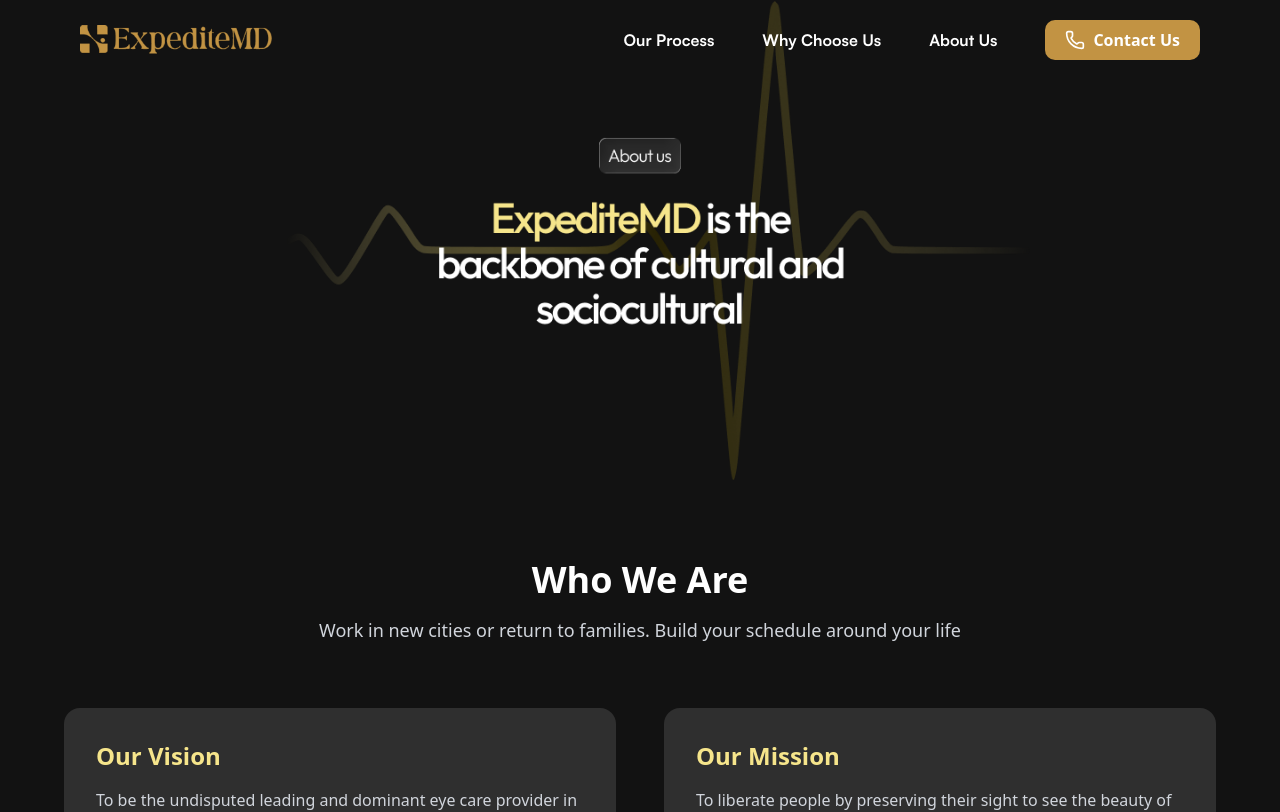
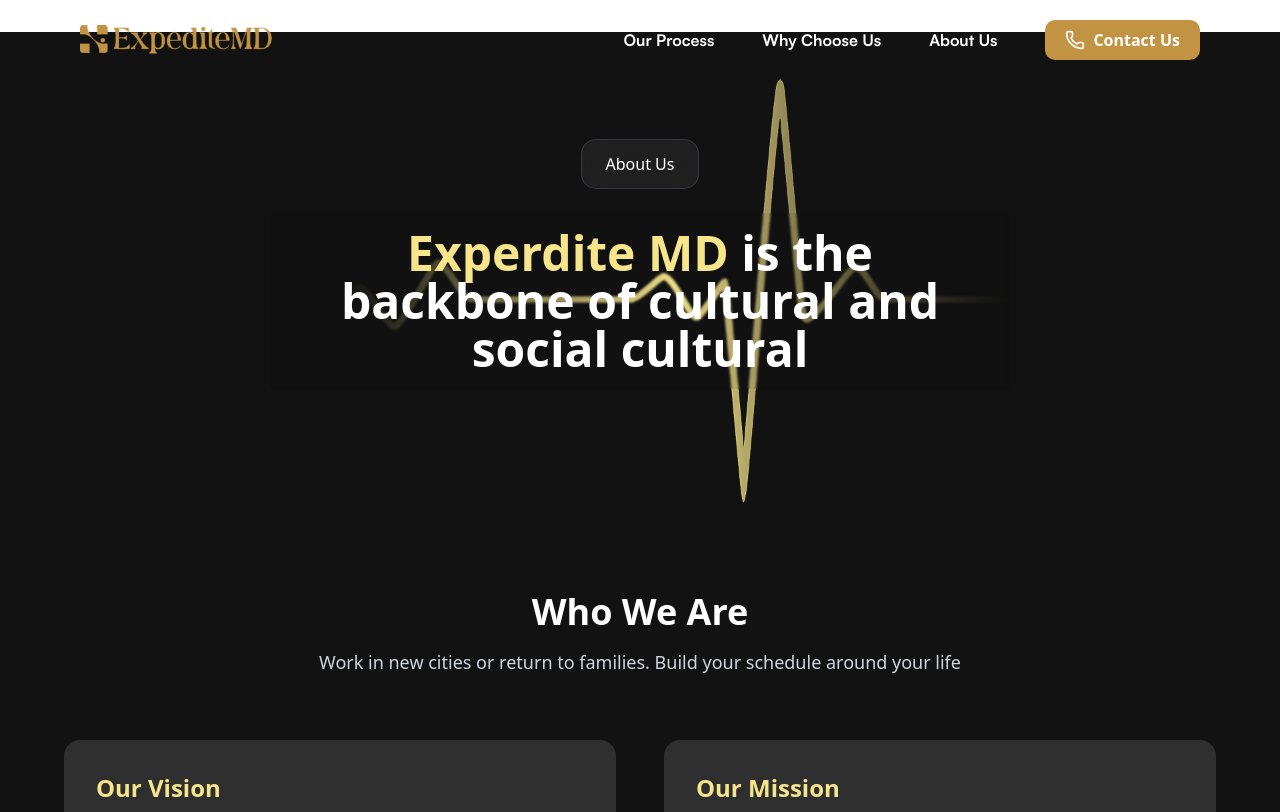
Before and after one commit to codeSage-X/experdite, a Next.js app: page /about in a window 1280 px wide. Shown: the top 812 px of the page. Built offline with nearby package versions, Linux system fonts and the light colour scheme.

Commit message:
awaiting final clean up

```diff
--- a/app/about/page.tsx
+++ b/app/about/page.tsx
@@ -9,25 +9,35 @@ export default function About() {
       <Navbar />
 
       {/* Hero Section */}
-      <section
-      className="  relative h-[25vh] md:h-[40vh] lg:h-[40vh] xl:h-[60vh] bg-[#121212]  bg-contain  bg-center bg-no-repeat flex items-center"
+   <section
+  className="relative py-12 md:py-16 lg:py-20 px-4 md:px-6 bg-[#121212] mt-8 h-[30vh] sm:h-[35vh] md:h-[40vh] lg:h-[50vh] xl:h-[60vh] bg-contain bg-center bg-no-repeat"
+  style={{
+    backgroundImage: 'url("/abt.png")',
+  }}
+>
+  <div className="relative max-w-7xl mx-auto z-10 h-full flex flex-col justify-center items-center">
+    <div
+      className="inline-block w-auto px-4 sm:px-6 py-2 sm:py-3 rounded-[15px] text-sm sm:text-base font-medium mb-4 md:mb-6 border border-gray-600/50"
       style={{
-        backgroundImage: 'url("/about.png")',
+        backgroundColor: "rgba(47, 47, 47, 0.5)",
+        color: "#FFFFFF",
+        backdropFilter: "blur(10px)"
       }}
     >
-        {/* <div className="max-w-4xl mx-auto text-center">
-          <span
-            className="inline-block px-4 py-2 rounded-full text-sm font-semibold mb-6"
-            style={{ backgroundColor: "#2F2F2F", color: "#F6E58B" }}
-          >
-            About us
-          </span>
-          <h1 className="text-5xl font-bold text-white mb-6 leading-tight">
-            ExpedMD is the backbone of cultural and sociocultural{" "}
-            <span style={{ color: "#F6E58B" }}>medical excellence</span>
-          </h1>
-        </div> */}
-      </section>
+      About Us
+    </div>
+
+    <h1
+      className="text-2xl sm:text-3xl md:text-4xl lg:text-5xl font-bold text-white mb-4 text-center px-4 sm:px-6 py-3 sm:py-4 rounded-lg w-full sm:w-[90%] md:w-[80%] lg:w-[60%] xl:w-[60%]"
+      style={{
+        backgroundColor: "rgba(0, 0, 0, 0.04)",
+        backdropFilter: "blur(1px)"
+      }}
+    >
+      <span className="text-[#F6E58B]">Experdite MD</span> is the backbone of cultural and social cultural
+    </h1>
+  </div>
+</section>
 
       {/* Who We Are Section */}
       <section className="py-20 px-6" style={{ backgroundColor: "#121212" }}>
--- a/components/navbar.tsx
+++ b/components/navbar.tsx
@@ -3,13 +3,51 @@
 import Link from "next/link"
 import Image from "next/image"
 import { Phone, Menu, X } from "lucide-react"
-import { useState } from "react"
+import { useState, useEffect, useRef } from "react"
+import { gsap } from "gsap"
 
 export function Navbar() {
   const [isOpen, setIsOpen] = useState(false)
+  const mobileMenuRef = useRef<HTMLDivElement>(null)
+
+  useEffect(() => {
+    if (mobileMenuRef.current) {
+      if (isOpen) {
+        // Slide in from top
+        gsap.fromTo(
+          mobileMenuRef.current,
+          {
+            y: -100,
+            opacity: 0,
+          },
+          {
+            y: 0,
+            opacity: 1,
+            duration: 0.4,
+            ease: "power2.out",
+          }
+        )
+      }
+    }
+  }, [isOpen])
+
+  const handleClose = () => {
+    if (mobileMenuRef.current) {
+      // Slide up before closing
+      gsap.to(mobileMenuRef.current, {
+        y: -100,
+        opacity: 0,
+        duration: 0.3,
+        ease: "power2.in",
+        onComplete: () => {
+          setIsOpen(false)
+        }
+      })
+    }
+  }
 
   return (
-    <nav className="w-full  fixed top-0 left-0 right-0 z-50">
+    <nav className="w-full fixed top-0 left-0 right-0 z-50">
       <div className="max-w-screen-2xl mx-auto w-full px-4 sm:px-6 md:px-12 lg:px-16 xl:px-20 py-3 sm:py-4 md:py-5 flex items-center justify-between">
         <Link href="/" className="flex-shrink-0">
           <Image
@@ -22,7 +60,10 @@ export function Navbar() {
           />
         </Link>
 
-        <button onClick={() => setIsOpen(!isOpen)} className="md:hidden flex items-center justify-center w-10 h-10">
+        <button
+          onClick={() => isOpen ? handleClose() : setIsOpen(true)}
+          className="md:hidden flex items-center justify-center w-10 h-10"
+        >
           {isOpen ? <X className="w-6 h-6 text-white" /> : <Menu className="w-6 h-6 text-white" />}
         </button>
 
@@ -49,28 +90,46 @@ export function Navbar() {
 
           {/* Contact Button */}
           <Link href='contact' className="bg-[#C29343] hover:bg-yellow-700 text-white px-3 md:px-4 lg:px-5 py-2 rounded-[10px] font-semibold flex items-center gap-2 transition font-outfit text-xs md:text-sm lg:text-base whitespace-nowrap">
-
             <Phone className="w-3.5 md:w-4 lg:w-5 h-3.5 md:h-4 lg:h-5 flex-shrink-0" />
             Contact Us
-
           </Link>
         </div>
 
+        {/* Mobile Menu */}
         {isOpen && (
-          <div className="absolute top-full left-0 right-0 bg-blue-300 md:hidden flex flex-col gap-4 p-4">
-            <Link href="/#process" className="text-white satoshi hover:text-yellow-100 transition">
+          <div
+            ref={mobileMenuRef}
+            className="absolute top-full left-0 right-0 bg-[#1a1a1a] md:hidden flex flex-col gap-4 p-6 shadow-lg"
+          >
+            <Link
+              href="/#process"
+              className="text-white satoshi hover:text-yellow-100 transition"
+              onClick={handleClose}
+            >
               Our Process
             </Link>
-            <Link href="/#why-us" className="text-white satoshi hover:text-yellow-100 transition">
+            <Link
+              href="/#why-us"
+              className="text-white satoshi hover:text-yellow-100 transition"
+              onClick={handleClose}
+            >
               Why Choose Us
             </Link>
-            <Link href="about" className="text-white satoshi hover:text-yellow-100 transition">
+            <Link
+              href="about"
+              className="text-white satoshi hover:text-yellow-100 transition"
+              onClick={handleClose}
+            >
               About Us
             </Link>
-            <button className="bg-[#C29343] hover:bg-yellow-700 text-white px-4 py-2 rounded-[10px] font-semibold flex items-center gap-2 transition font-outfit w-full justify-center">
+            <Link
+              href="contact"
+              className="bg-[#C29343] hover:bg-yellow-700 text-white px-4 py-2 rounded-[10px] font-semibold flex items-center gap-2 transition font-outfit w-full justify-center"
+              onClick={handleClose}
+            >
               <Phone className="w-4 h-4" />
               Contact Us
-            </button>
+            </Link>
           </div>
         )}
       </div>
--- a/components/why-expeditie-md-section.tsx
+++ b/components/why-expeditie-md-section.tsx
@@ -58,8 +58,8 @@ export function WhyExpeditieMDSection() {
               <div className="absolute inset-0 bg-gradient-to-t from-black via-black/40 to-transparent"></div>
 
               <div className="absolute inset-0 flex flex-col justify-end p-6 sm:p-8">
-                <div className="text-4xl sm:text-6xl font-bold text-yellow-500 mb-2 font-outfit">{card.number}</div>
-                <h3 className="text-xl sm:text-2xl font-bold text-white mb-2 sm:mb-3 font-outfit">{card.title}</h3>
+                <div className="text-4xl sm:text-6xl font-bold text-[#F6E58B] mb-2 font-outfit">{card.number}</div>
+                <h3 className="text-xl sm:text-2xl font-bold text-[#F6E58B] mb-2 sm:mb-3 font-outfit">{card.title}</h3>
                 <p className="text-xs sm:text-sm leading-relaxed font-satoshi text-gray-300">{card.description}</p>
               </div>
             </div>
--- a/package.json
+++ b/package.json
@@ -32,11 +32,13 @@
     "@radix-ui/react-toast": "^1.2.15",
     "@radix-ui/react-toggle-group": "^1.1.11",
     "@vercel/analytics": "^1.5.0",
+    "all": "^0.0.0",
     "class-variance-authority": "^0.7.1",
     "clsx": "^2.1.1",
     "cmdk": "^1.1.1",
     "embla-carousel": "^8.6.0",
     "embla-carousel-react": "^8.6.0",
+    "gsap": "^3.13.0",
     "input-otp": "^1.4.2",
     "lucide-react": "^0.552.0",
     "next": "^16.0.1",
```
Also changed, not shown: public/abt.png (added), 1 other file (tests, documents, lock files or other folders).
